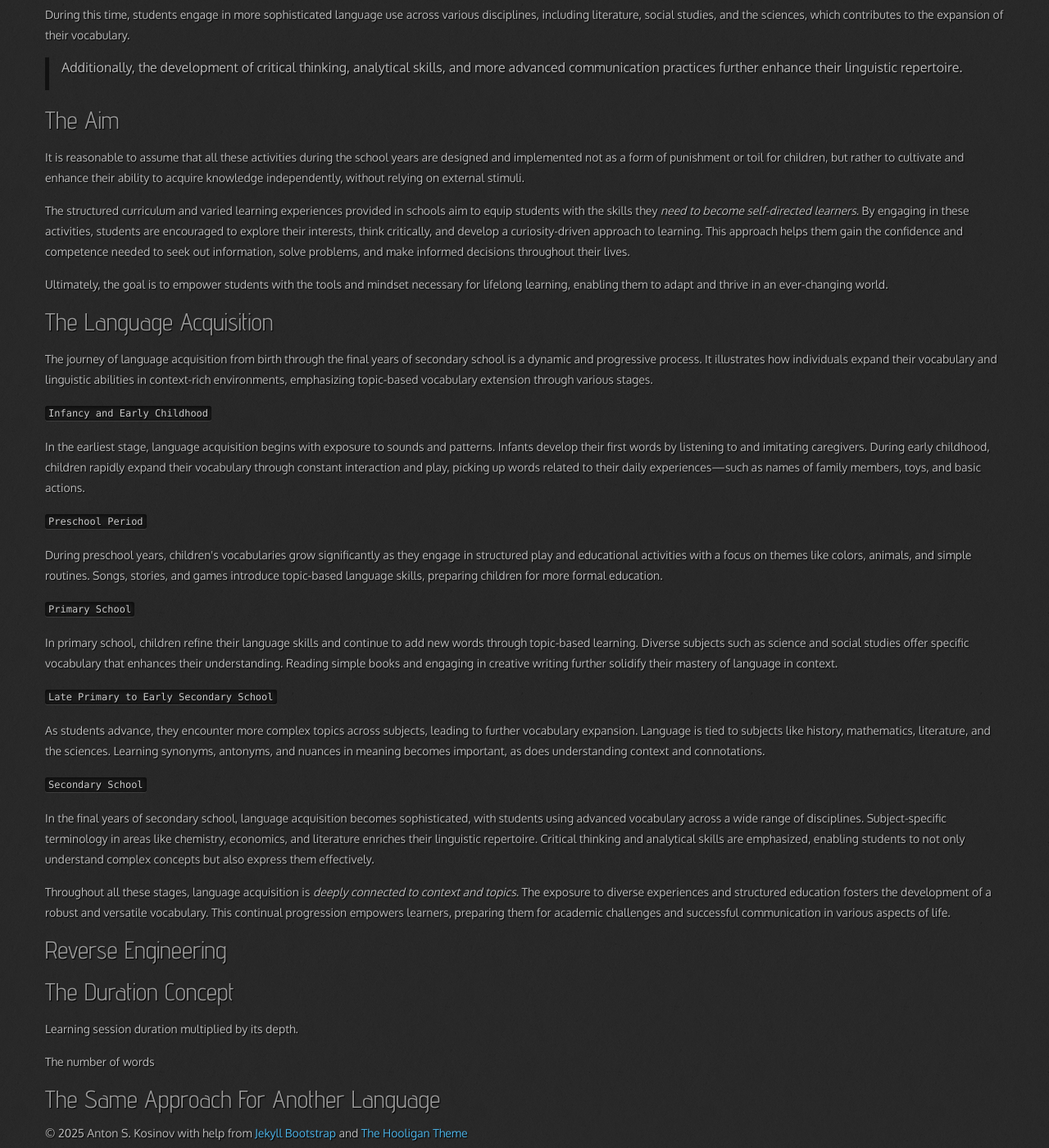
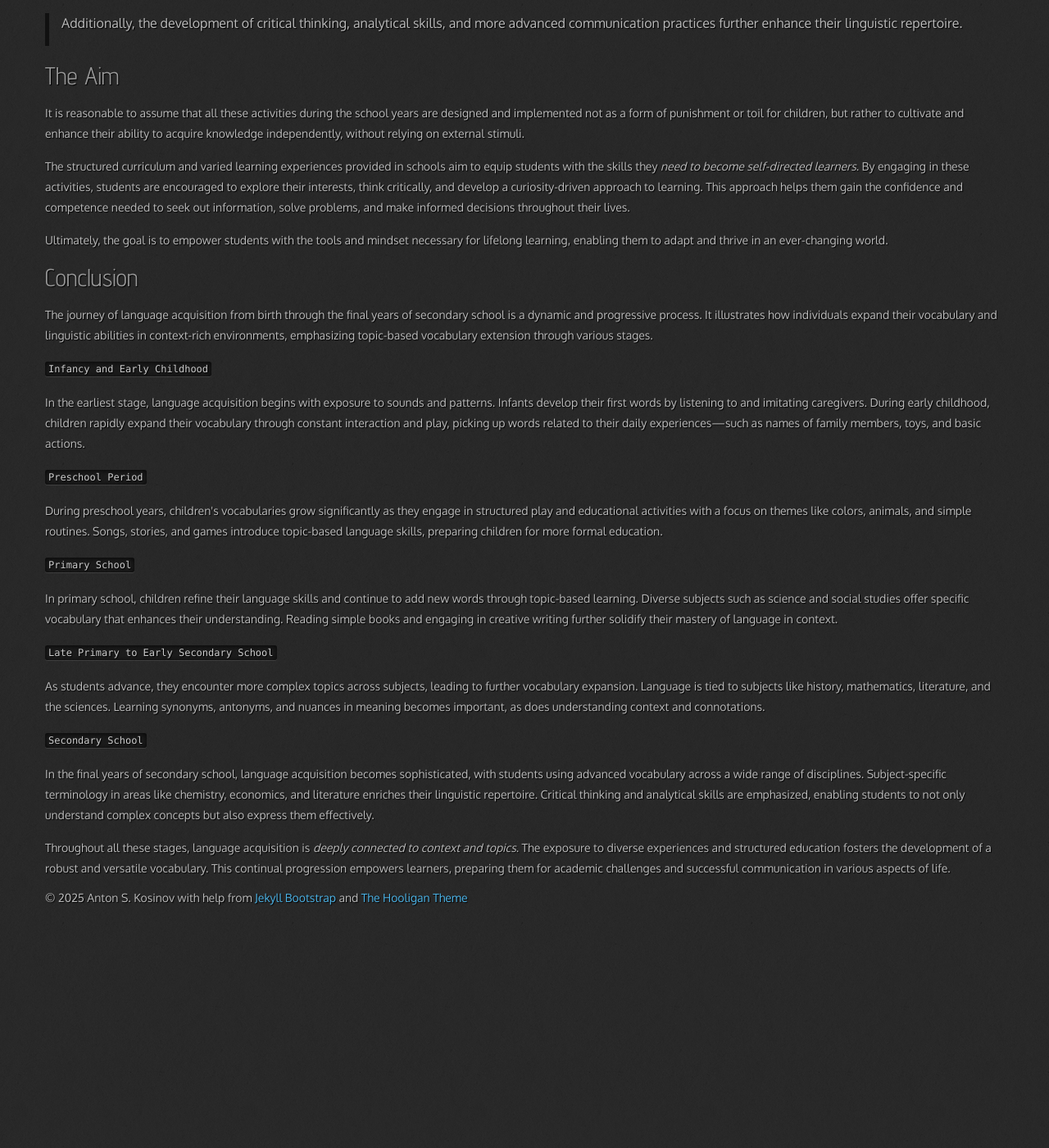
Before and after one commit to 0--key/0--key.github.io, a Jekyll site: the page built from _posts/2024-10-10-lesson01.html, in a window 1280 px wide and 1400 px high, scrolled down 2697 px. Shown: the whole window at 82% size. Built offline with Jekyll 4.4.1, drawn with Linux system fonts in a browser that asks for light colours; nearby versions of some CDN libraries; after the commit the page ends 3810 px from its top, so only the background shows below that; some of the changed text lies outside the part shown.

Commit message:
Several corrections

```diff
--- a/_posts/2024-10-10-lesson01.html
+++ b/_posts/2024-10-10-lesson01.html
@@ -20,10 +20,7 @@
 </ul>
 </li>
 <li><a href="#orgd6d9715">The Aim</a></li>
-<li><a href="#org1eb59c7">The Language Acquisition</a></li>
-<li><a href="#org757bf94">Reverse Engineering</a></li>
-<li><a href="#orgcf94390">The Duration Concept</a></li>
-<li><a href="#orgea86abf">The Same Approach For Another Language</a></li>
+<li><a href="#org3be1b57">Conclusion</a></li>
 </ul>
 </div>
 </div>
@@ -363,9 +360,9 @@
 </div>
 
 
-<div id="outline-container-org1eb59c7" class="outline-2">
-<h2 id="org1eb59c7">The Language Acquisition</h2>
-<div class="outline-text-2" id="text-org1eb59c7">
+<div id="outline-container-org3be1b57" class="outline-2">
+<h2 id="org3be1b57">Conclusion</h2>
+<div class="outline-text-2" id="text-org3be1b57">
 <p>
 The journey of language acquisition from birth through the final years
 of secondary school is a dynamic and progressive process. It
@@ -447,26 +444,3 @@
 </p>
 </div>
 </div>
-
-
-<div id="outline-container-org757bf94" class="outline-2">
-<h2 id="org757bf94">Reverse Engineering</h2>
-</div>
-
-
-<div id="outline-container-orgcf94390" class="outline-2">
-<h2 id="orgcf94390">The Duration Concept</h2>
-<div class="outline-text-2" id="text-orgcf94390">
-<p>
-Learning session duration multiplied by its depth.
-</p>
-
-<p>
-The number of words
-</p>
-</div>
-</div>
-
-<div id="outline-container-orgea86abf" class="outline-2">
-<h2 id="orgea86abf">The Same Approach For Another Language</h2>
-</div>
```
Also changed, not shown: other parts of _posts/2024-10-10-lesson01.html (+1 -1 lines).
